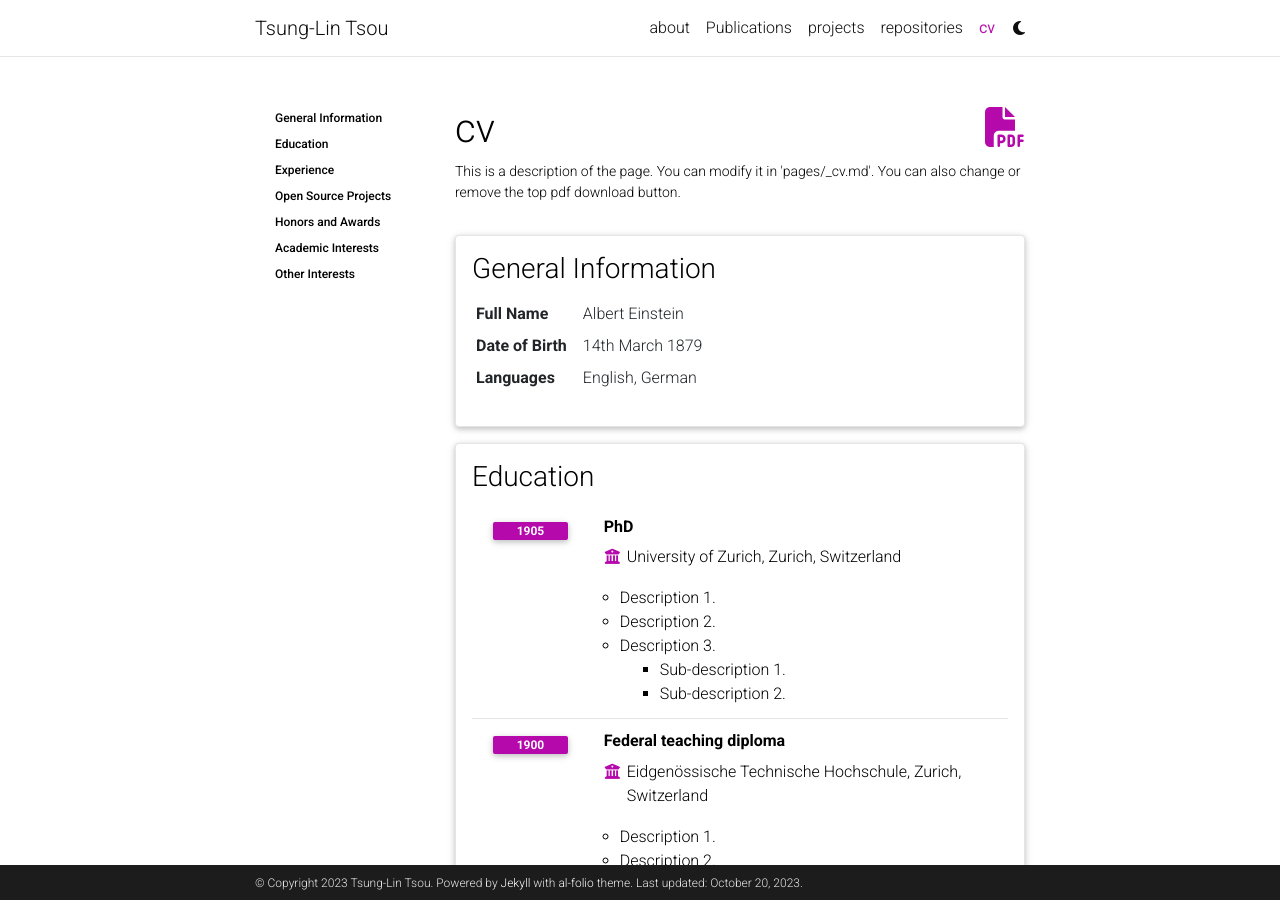
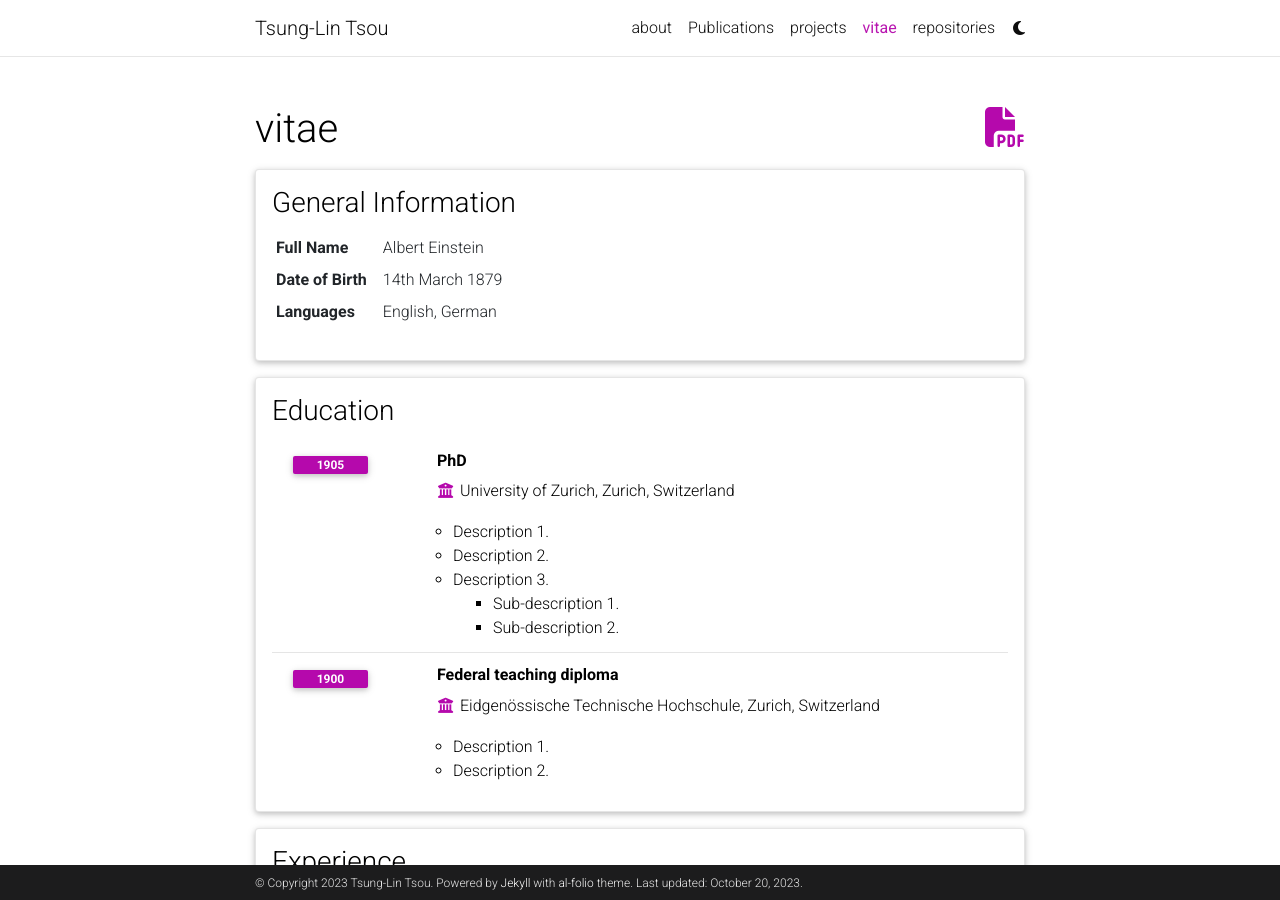
Before and after one commit to jacky121298/jacky121298.github.io, a Jekyll site: the page built from _pages/cv.md, in a window 1280 px wide and 900 px high. Built offline with Jekyll 4.4.1, drawn with Linux system fonts in a browser that asks for light colours; comment, search, counter and statistics services are not loaded; a style sheet for code colours, icons or effects is not loaded.

Commit message:
update cv

```diff
--- a/_pages/cv.md
+++ b/_pages/cv.md
@@ -1,11 +1,8 @@
 ---
 layout: cv
 permalink: /cv/
-title: cv
+title: vitae
 nav: true
-nav_order: 4
-cv_pdf: example_pdf.pdf
-description: This is a description of the page. You can modify it in 'pages/_cv.md'. You can also change or remove the top pdf download button.
-toc:
-  sidebar: left
+nav_order: 3
+cv_pdf: CV_Tsung-Lin_Tsou.pdf
 ---
```
